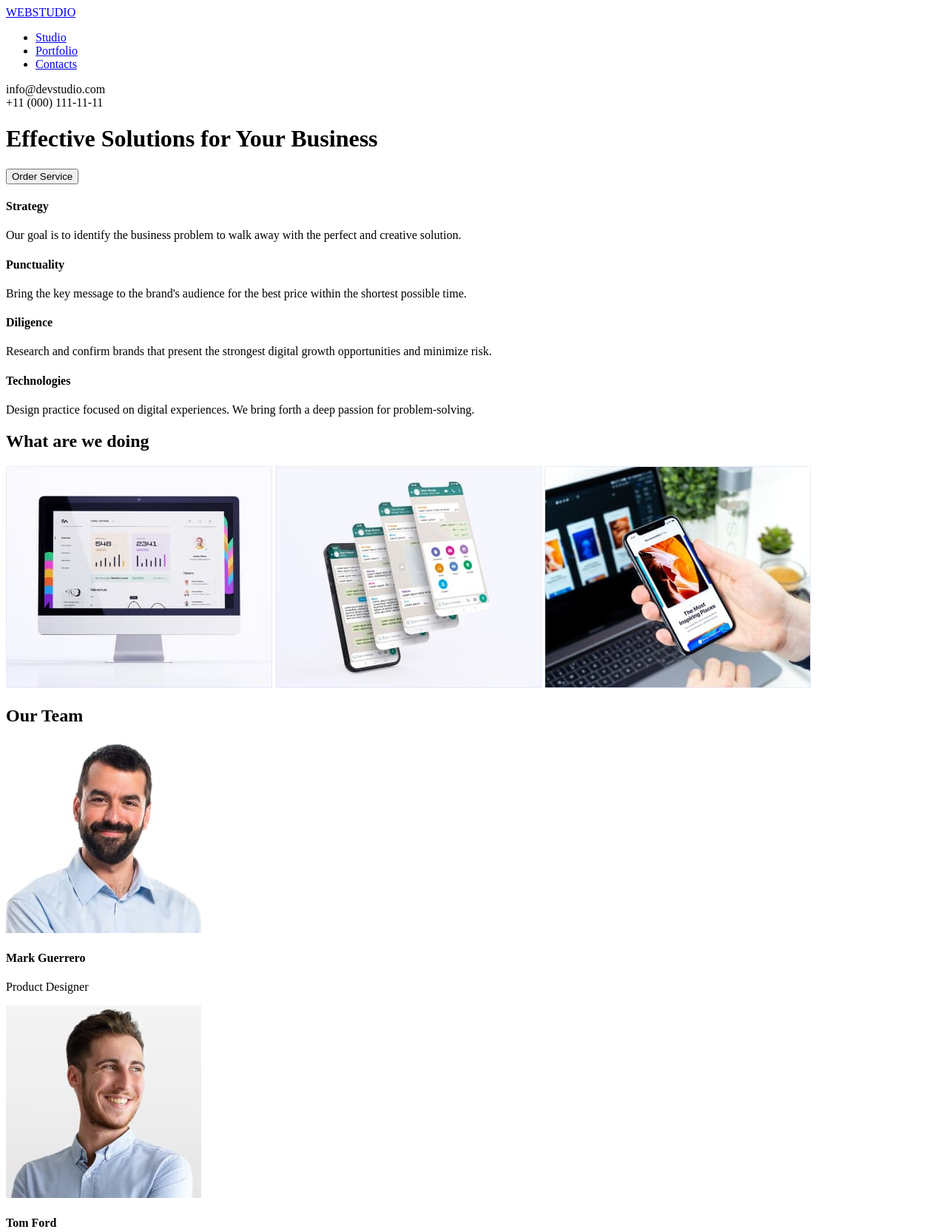
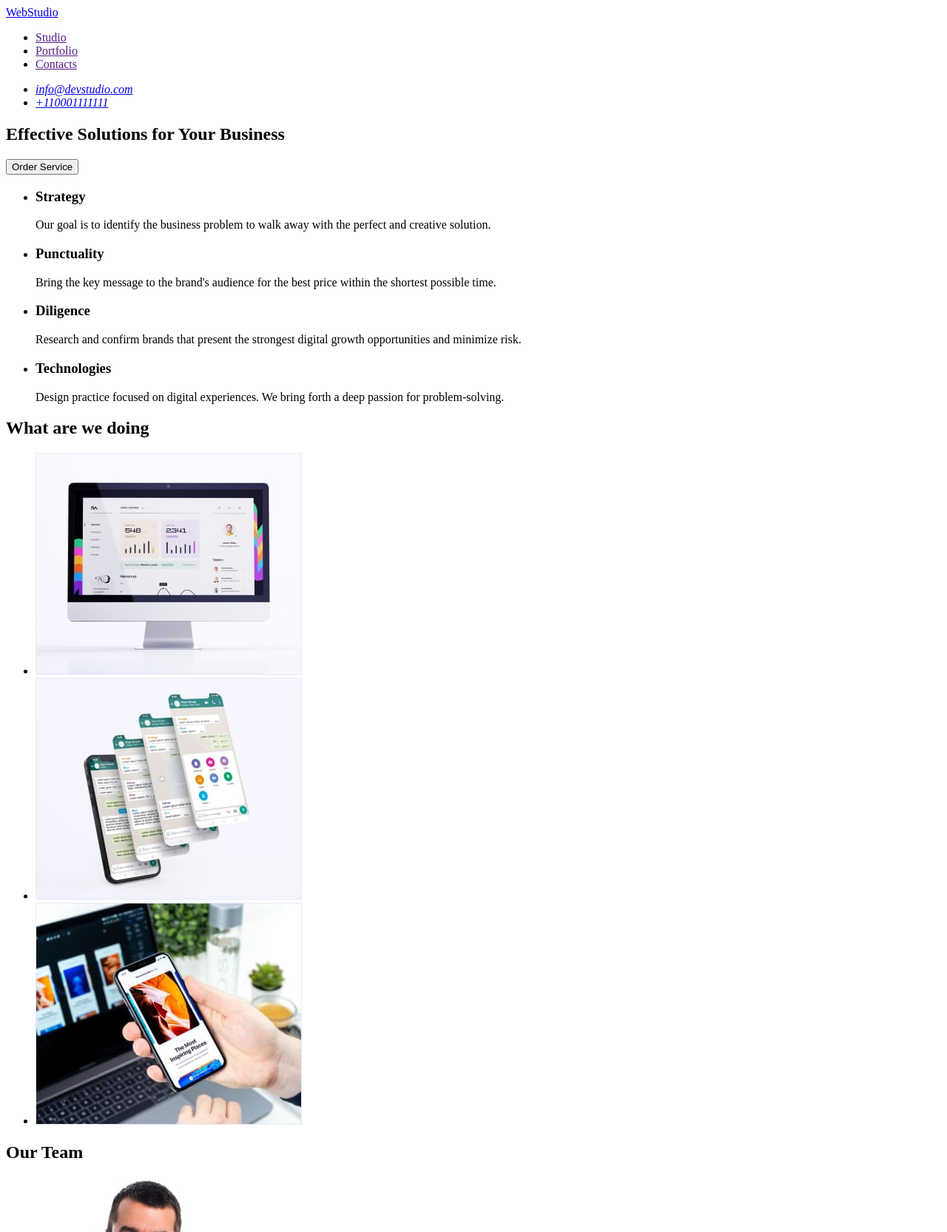
Before and after one commit to Yana2393/goit-markup-hw-01, a plain HTML site: page index.html in a window 1280 px wide. Shown: the top 1665 px of the page at 74% size. Drawn offline with Linux system fonts and the light colour scheme.

Commit message:
Update index html

```diff
--- a/index.html
+++ b/index.html
@@ -9,64 +9,102 @@
 <body>
     <!-- Page header -->
     <header>
-    <!-- Logo -->
-        <a href="/">WEBSTUDIO</a>
+
     <!-- Navigation -->
+        <a href="/index.html">WebStudio</a>
         <nav>
             <ul>
-                <li><a href="/studio">Studio</a></li>
-                <li><a href="/portfolio">Portfolio</a></li>
-                <li><a href="/contacts">Contacts</a></li>
+                <li><a href="">Studio</a></li>
+                <li><a href="">Portfolio</a></li>
+                <li><a href="">Contacts</a></li>
             </ul>
         </nav>
     <!-- Contacts -->
-        <div>info@devstudio.com</div>
-        <div>+11 (000) 111-11-11</div>
-    </header>
+        <address>
+            <ul>
+                <li>
+                    <a href="mailto:info@devstudio.com">info@devstudio.com</a>
+                </li>
+                <li>
+                    <a href="tel:+110001111111">+110001111111</a>
+                </li>
+            </ul>
+        </address>
+
+    <!-- Main information -->
+    <main>
+        <section>
             <h1>Effective Solutions for Your Business</h1>
             <button type="button">Order Service</button>
-    <main>
-    <!-- Main information -->
+
         <section>
-            <h4>Strategy</h4>
+            <ul>
+                <li>
+                    <h3>Strategy</h3>
                     <p>Our goal is to identify the business problem to walk away with the perfect and creative solution.</p>
-            <h4>Punctuality</h4>
+                </li>
+                <li>
+                    <h3>Punctuality</h3>
                     <p>Bring the key message to the brand's audience for the best price within the shortest possible time.</p>
-            <h4>Diligence</h4>
+                </li>
+                <li>
+                    <h3>Diligence</h3>
                     <p>Research and confirm brands that present the strongest digital growth opportunities and minimize risk.</p>
-            <h4>Technologies</h4>
+                </li>
+                <li>
+                    <h3>Technologies</h3>
                     <p>Design practice focused on digital experiences. We bring forth a deep passion for problem-solving.</p>
+                </li>
+            </ul>
         </section>
+
     <!-- Images -->
         <section>
             <h2>What are we doing</h2>
-                <img src="img/Monitor.jpg" alt="Monitor" width="360">
-                <img src="img/Screens.jpg" alt="Screens" width="360">
-                <img src="img/Phone.jpg" alt="Phone" width="360">
+                <ul>
+                    <li>
+                        <img src="./img/Monitor.jpg" alt="Monitor" width="360">
+                    </li>
+                    <li>
+                        <img src="./img/Screens.jpg" alt="Screens" width="360">
+                    </li>
+                    <li>
+                        <img src="./img/Phone.jpg" alt="Phone" width="360">
+                    </li>
+                </ul>
         </section>
     <!-- Team photo -->
         <section>
             <h2>Our Team</h2>
-                <img src="img/Mark.jpg" alt="Mark" width="264">
-                    <h4>Mark Guerrero</h4>
+                <ul>
+                    <il>
+                        <img src="./img/Mark.jpg" alt="Mark" width="264">
+                        <h3>Mark Guerrero</h3>
                         <p>Product Designer</p>
-                <img src="img/Tom.jpg" alt="Tom" width="264">
-                    <h4>Tom Ford</h4>
+                    </il>
+                    <il>
+                        <img src="./img/Tom.jpg" alt="Tom" width="264">
+                        <h3>Tom Ford</h3>
                         <p>Frontend Developer</p>
-                <img src="img/Camilla.jpg" alt="Camilla" width="264">
-                    <h4>Camila Garcia</h4>
+                    </il>
+                    <il>
+                        <img src="./img/Camilla.jpg" alt="Camilla" width="264">
+                        <h3>Camila Garcia</h3>
                         <p>Marketing</p>
-                <img src="img/Daniel.jpg" alt="Daniel" width="264">
-                    <h4>Daniel Wilson</h4>
+                    </il>
+                    <il>
+                        <img src="./img/Daniel.jpg" alt="Daniel" width="264">
+                        <h3>Daniel Wilson</h3>
                         <p>UI Designer</p>
+                    </il>
+                </ul>
         </section>
+    </main>
     <!-- Page footer -->
         <footer>
-            <a href="/">WEBSTUDIO</a>
+            <a href="./index.html">WEBSTUDIO</a>
             <p>Increase the flow of customers and sales for your business with digital marketing & growth solutions.</p>
         </footer>
 
-    </main>
-
 </body>
 </html>
```
Lines whose indentation alone changed are shown as unchanged.
